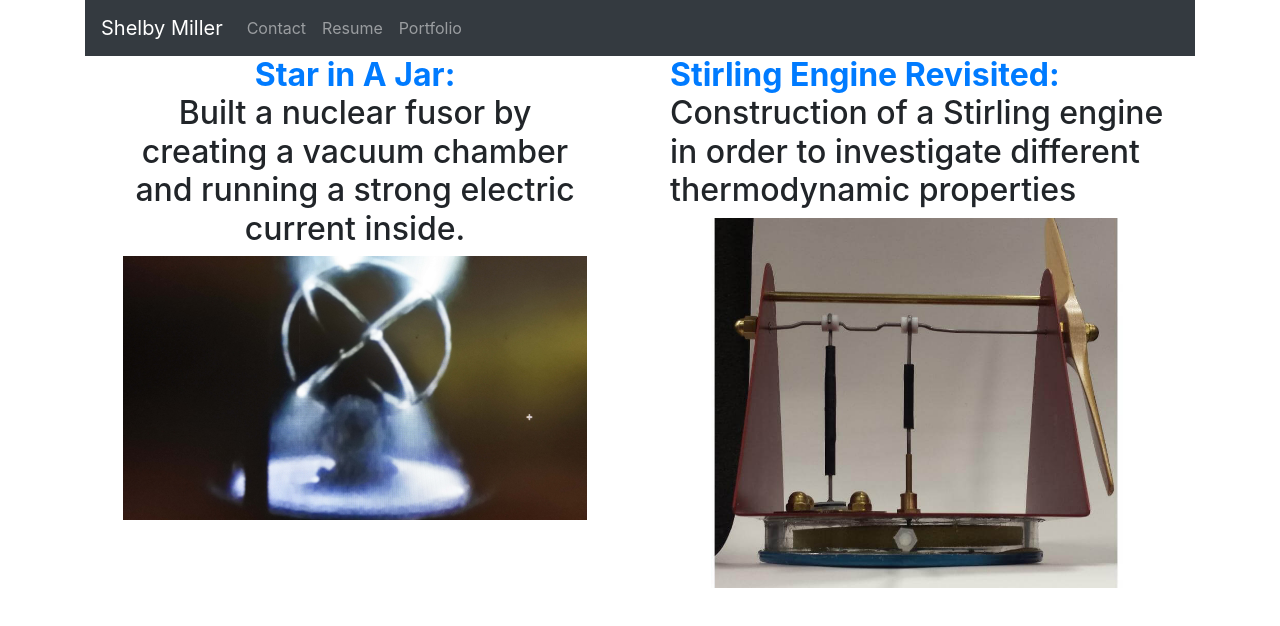
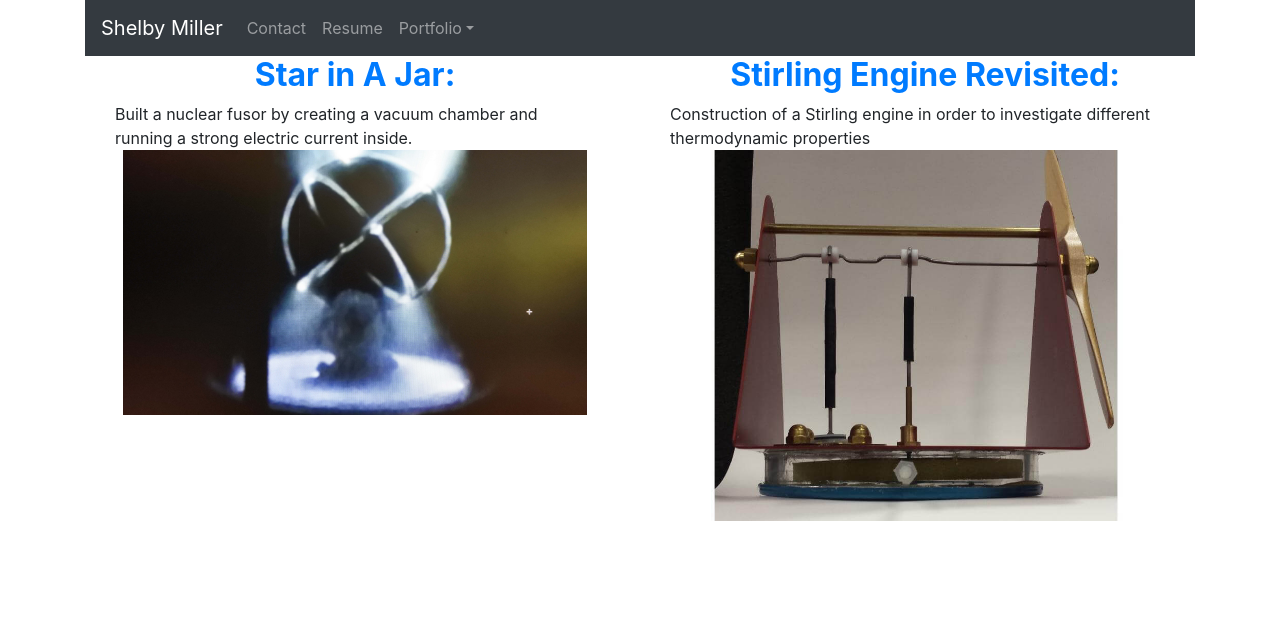
Before and after one commit to shelbycrosbee/resume-app, a React (Create React App) app: page /portfolio in a window 1280 px wide. Shown: the top 626 px of the page. Built offline with nearby package versions, Linux system fonts and the light colour scheme.

Commit message:
making navbar links work

```diff
--- a/src/components/Navbar.js
+++ b/src/components/Navbar.js
@@ -17,7 +17,12 @@ class NavbarComponent extends React.Component {
             <Nav className="mr-auto">
               <Nav.Link href="#link">Contact</Nav.Link>
               <Nav.Link href="/resume">Resume</Nav.Link>
-              <Nav.Link href="/portfolio">Portfolio</Nav.Link>
+              <NavDropdown title="Portfolio" id="basic-nav-dropdown">
+                <NavDropdown.Item href="/portfolio">Portfolio</NavDropdown.Item>
+                <NavDropdown.Divider />
+                <NavDropdown.Item href="#action/3.1">Physics</NavDropdown.Item>
+                <NavDropdown.Item href="#action/3.2">Art</NavDropdown.Item>
+              </NavDropdown>
             </Nav>
 
           </Navbar.Collapse>
--- a/src/components/Portfolio/StarInJar.js
+++ b/src/components/Portfolio/StarInJar.js
@@ -2,18 +2,18 @@ import React from 'react';
 import { Container, Col } from 'react-bootstrap';
 import image from './starjar.jpg'
 
-class StarInJar extends React.Component{
+class StarInJar extends React.Component {
 
-  render(){
-    return(
+  render() {
+    return (
       <Container>
-      <Col>
-        <h2 class="text-center"><a href="http://lcphysx.lclark.edu/project/star-in-a-jar/" target="_blank" rel="noopener noreferrer"><strong> Star in A
-              Jar: </strong></a><br />
+        <Col>
+          <h2 class="text-center"><a href="http://lcphysx.lclark.edu/project/star-in-a-jar/" target="_blank" rel="noopener noreferrer"><strong> Star in A
+              Jar: </strong></a></h2>
           Built a nuclear fusor by creating a vacuum chamber and running a strong electric current
           inside.
-        </h2>
-        <img src={image} class="px-2 img-fluid rounded center-block" alt="fusor pic"/>
+
+        <img src={image} class="px-2 img-fluid rounded center-block" alt="fusor pic" />
         </Col>
       </Container>
     )
--- a/src/components/Portfolio/Stirling.js
+++ b/src/components/Portfolio/Stirling.js
@@ -7,11 +7,12 @@ class Stirling extends React.Component{
   render(){
     return(
       <Col>
-      <h2><a href="http://lcphysx.lclark.edu/project/the-stirling-engine-revisited/" target="_blank" rel="noopener noreferrer"><strong>
+      <h2 class='text-center'><a href="http://lcphysx.lclark.edu/project/the-stirling-engine-revisited/" target="_blank" rel="noopener noreferrer"><strong>
             Stirling Engine Revisited:
-          </strong></a><br /> Construction of a Stirling engine in order to investigate different thermodynamic
+          </strong></a> </h2>
+          Construction of a Stirling engine in order to investigate different thermodynamic
         properties
-      </h2>
+
       <img src={image} class="img-fluid rounded px-2 center-block"
         alt="engine pic" />
     </Col>
--- a/src/components/Resume/ResumeLink.js
+++ b/src/components/Resume/ResumeLink.js
@@ -1,6 +1,6 @@
 import React from 'react';
-import {Button} from 'react-bootstrap'
-import {withRouter} from 'react-router-dom'
+import { Button } from 'react-bootstrap'
+import { withRouter } from 'react-router-dom'
 class ResumeLink extends React.Component {
 
   handleResumeLink(e){
```
Also changed, not shown: src/components/Layout.js (+7 -12 lines).
